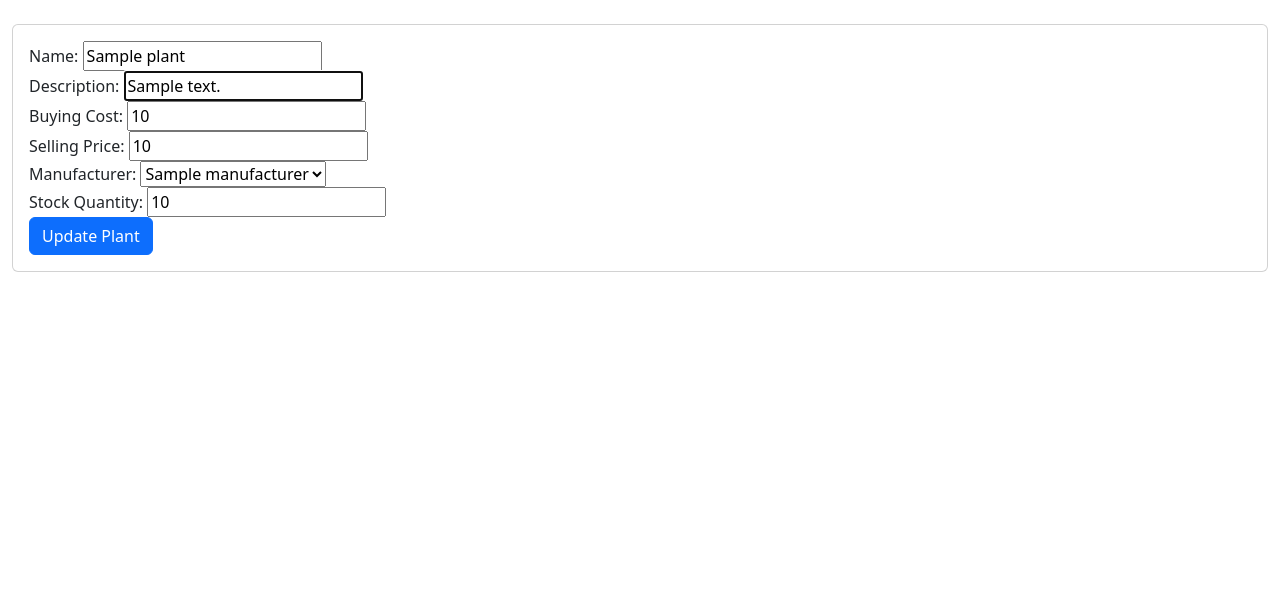
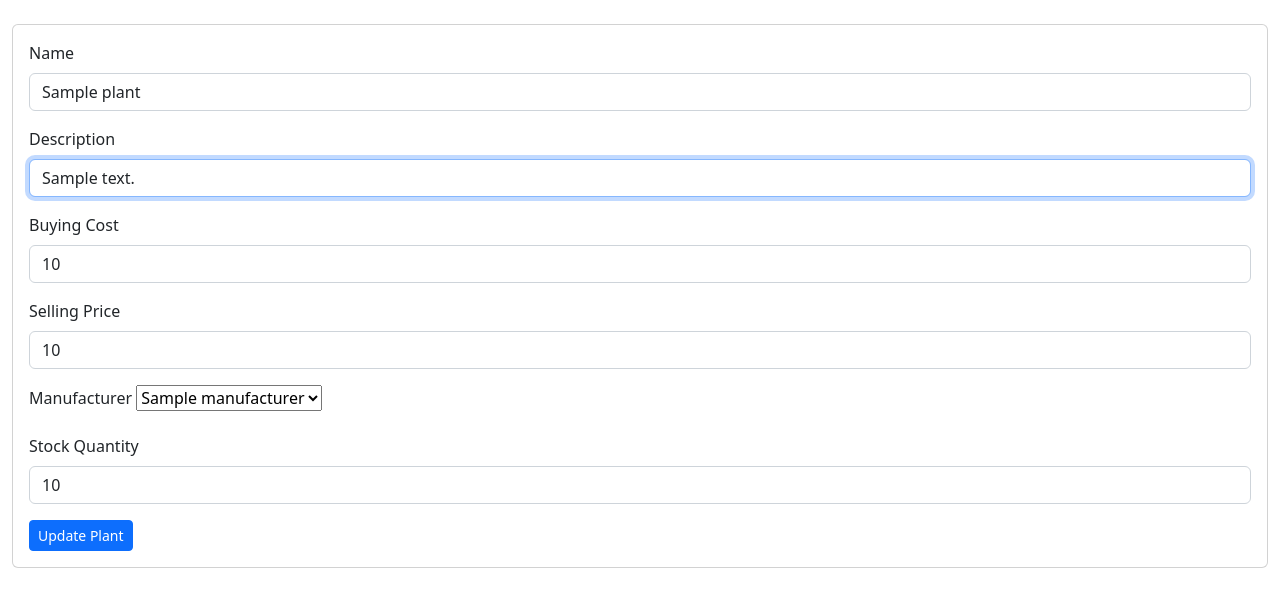
Before and after one commit to sofiaIG/Shop_Inventory, a Flask app: page /inventory/1/edit in a window 1280 px wide. Shown: the part 56-663 px from the top of the page. Run offline with Flask 2, Linux system fonts and the light colour scheme; a database or web service that is not in the repository returns one stand-in record (values such as "Sample title"); some libraries are stand-ins or nearby versions.

Commit message:
Add styling

```diff
--- a/controllers/manufacturer_controller.py
+++ b/controllers/manufacturer_controller.py
@@ -38,6 +38,11 @@ def edit_manufacturer(id):
     return render_template('manufacturers/edit.html', manufacturer = manufacturer, manufacturers = manufacturers)
 
 
+@manufacturer_blueprint.route("/manufacturers/<id>/delete", methods = ['GET'])
+def delete_manufacturer(id):
+    manufacturer_repository.delete(id)
+    return redirect('/manufacturers')
+
 
 @manufacturer_blueprint.route("/manufacturers/<id>", methods=['POST'])
 def update_manufacturer(id):
--- a/templates/inventory/edit.html
+++ b/templates/inventory/edit.html
@@ -1,33 +1,33 @@
 {% extends "base.html" %}
 {% block content %}
 
-<form class="card" action="/inventory/{{plant.id}}" method="post">
+<form class="card" action="/inventory/{{plant.id}}" class="card" method="post">
   <div class="card-body">
 
-  <div>
-    <label for="Name">Name:</label>
-    <input type="text" id="name" name="name" value="{{plant.name}}" required>
+  <div class="mb-3">
+    <label class="form-label"for="Name">Name</label>
+    <input class="form-control" type="text" id="name" name="name" value="{{plant.name}}" required>
   </div>
 
-  <div>
-    <label for="description">Description:</label>
-    <input type="text" id="description" name="description" value="{{plant.description}}" required autofocus>
+  <div class="mb-3">
+    <label class="form-label" for="description">Description</label>
+    <input class="form-control" type="text" id="description" name="description" value="{{plant.description}}" required autofocus>
   </div>
 
-  <div>
-    <label for="buying_cost">Buying Cost:</label>
-    <input type="text" id="buying_cost" name="buying_cost" value="{{plant.buying_cost}}" required autofocus>
+  <div class="mb-3">
+    <label class="form-label" for="buying_cost">Buying Cost</label>
+    <input class="form-control" type="text" id="buying_cost" name="buying_cost" value="{{plant.buying_cost}}" required autofocus>
   </div>
 
-  <div>
-    <label for="selling_price">Selling Price:</label>
-    <input type="text" id="selling_price" name="selling_price" value="{{plant.selling_price}}" required autofocus>
+  <div class="mb-3">
+    <label class="form-label" for="selling_price">Selling Price</label>
+    <input class="form-control" type="text" id="selling_price" name="selling_price" value="{{plant.selling_price}}" required autofocus>
   </div>
 
 
 
-  <div>
-    <label for="manufacturer">Manufacturer:</label>
+  <div class="mb-3">
+    <label class="form-label" for="manufacturer">Manufacturer</label>
     <select id="manufacturer" name="manufacturer_id">
       {% for manufacturer in manufacturers %}
         <option value="{{ manufacturer.id }}"
@@ -37,12 +37,12 @@
       {% endfor %}
     </select>
   </div>
-  <div>
-    <label for="stock_quantity">Stock Quantity:</label>
-    <input type="text" id="stock_quantity" name="stock_quantity" value="{{plant.stock_quantity}}" required autofocus>
+  <div class="mb-3">
+    <label class="form-label" for="stock_quantity">Stock Quantity</label>
+    <input class="form-control" type="text" id="stock_quantity" name="stock_quantity" value="{{plant.stock_quantity}}" required autofocus>
   </div>
 
-  <button class="btn btn-primary" type="submit">Update Plant</button>
+  <button class="btn btn-primary btn-sm"  type="submit">Update Plant</button>
 
 </div>
 </form>
--- a/templates/manufacturers/new.html
+++ b/templates/manufacturers/new.html
@@ -2,7 +2,7 @@
 
 <form action="/manufacturers" method="post" style="max-width: 80ch">
   <div class="mb-3">
-    <label class="form-label" ] for="name">Name:</label>
+    <label class="form-label" ] for="name">Name</label>
     <input
       class="form-control"
       type="text"
```
Also changed, not shown: templates/manufacturers/edit.html (+7 -5 lines), templates/manufacturers/index.html (+9 -6 lines), templates/manufacturers/show.html (+6 -2 lines), templates/inventory/new.html (indentation only).
